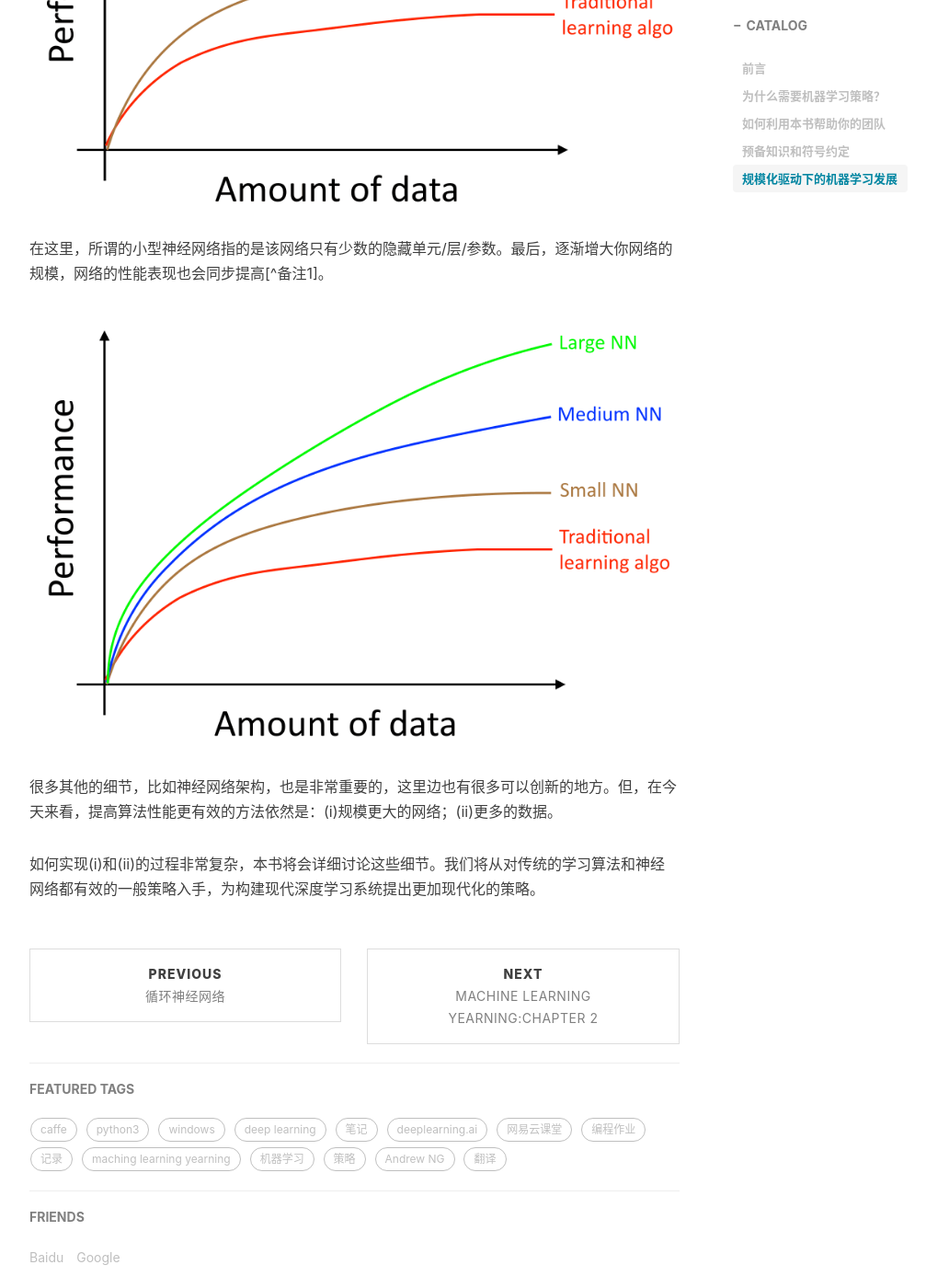
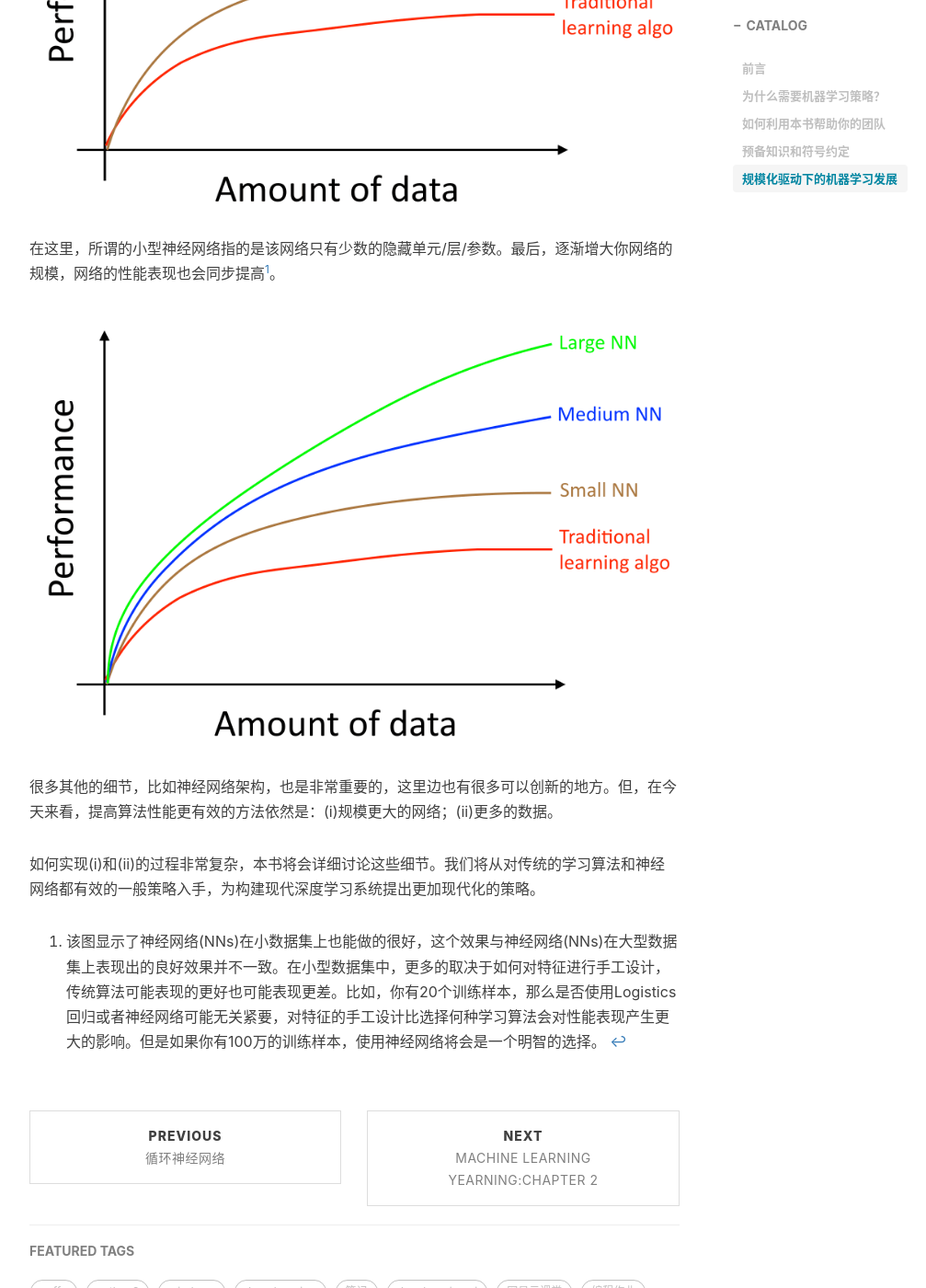
Before and after one commit to AlbertHG/alberthg.github.io, a Jekyll site: the page built from _posts/2018-04-22-machine-learning-yearning-c1.md, in a window 1280 px wide and 1400 px high, scrolled down 4274 px. Shown: the whole window at 92% size, without its empty margins (233-1240 px from the left). Built offline with Jekyll 4.4.1, drawn with Linux system fonts in a browser that asks for light colours; nearby versions of some CDN libraries; formulas are drawn with MathJax 3; comment, search, counter and statistics services are not loaded.

Commit message:
split mlYearning

```diff
--- a/_posts/2018-04-22-machine-learning-yearning-c1.md
+++ b/_posts/2018-04-22-machine-learning-yearning-c1.md
@@ -86,9 +86,9 @@
 
 ![](https://raw.githubusercontent.com/AlbertHG/alberthg.github.io/master/makedown_img/20180422mlyearning/2.png)
 
-在这里，所谓的小型神经网络指的是该网络只有少数的隐藏单元/层/参数。最后，逐渐增大你网络的规模，网络的性能表现也会同步提高[^备注1]。
+在这里，所谓的小型神经网络指的是该网络只有少数的隐藏单元/层/参数。最后，逐渐增大你网络的规模，网络的性能表现也会同步提高[^1]。
 
-[^备注1]:该图显示了神经网络(NNs)在小数据集上也能做的很好，这个效果与神经网络(NNs)在大型数据集上表现出的良好效果并不一致。在小型数据集中，更多的取决于如何对特征进行手工设计，传统算法可能表现的更好也可能表现更差。比如，你有20个训练样本，那么是否使用Logistics回归或者神经网络可能无关紧要，对特征的手工设计比选择何种学习算法会对性能表现产生更大的影响。但是如果你有100万的训练样本，使用神经网络将会是一个明智的选择。
+[^1]:该图显示了神经网络(NNs)在小数据集上也能做的很好，这个效果与神经网络(NNs)在大型数据集上表现出的良好效果并不一致。在小型数据集中，更多的取决于如何对特征进行手工设计，传统算法可能表现的更好也可能表现更差。比如，你有20个训练样本，那么是否使用Logistics回归或者神经网络可能无关紧要，对特征的手工设计比选择何种学习算法会对性能表现产生更大的影响。但是如果你有100万的训练样本，使用神经网络将会是一个明智的选择。
 
 ![](https://raw.githubusercontent.com/AlbertHG/alberthg.github.io/master/makedown_img/20180422mlyearning/3.png)
 
```
